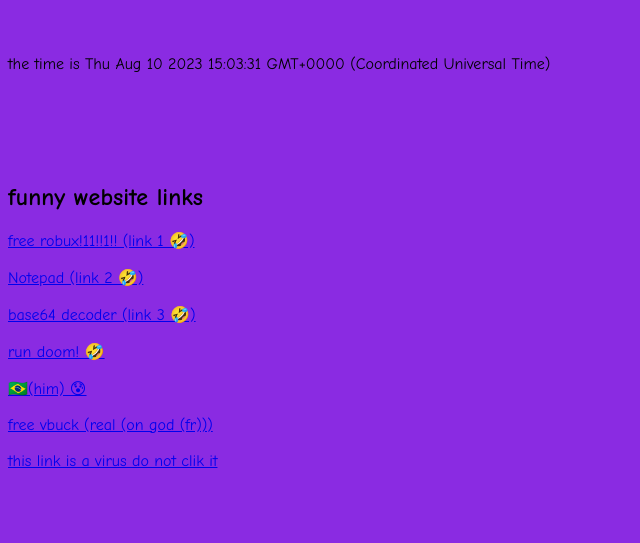
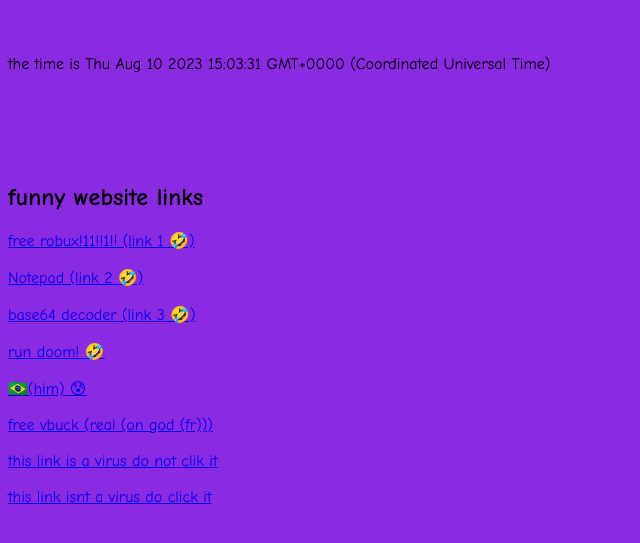
Before and after one commit to mr2meowsYT/mr2meowsYT.github.io, a plain HTML site: page index.html in a window 1280 px wide. Shown: the part 61-604 px from the top of the page, without its empty margins (0-640 px from the left). Drawn offline with Linux system fonts and the light colour scheme.

Commit message:
Update index.html

```diff
--- a/index.html
+++ b/index.html
@@ -63,7 +63,7 @@ function checkTime(i) {
 <br></br>
 <a href=https://mr2meowsyt.github.io/gaming!!1!!.html>this link is a virus do not clik it</a>
 <br></br>
-<br></br>
+<a href=https://mr2meowsyt.github.io/vkcube.html>this link isnt a virus do click it</a>
 <br></br>
 <br></br>
 <br></br>
```
